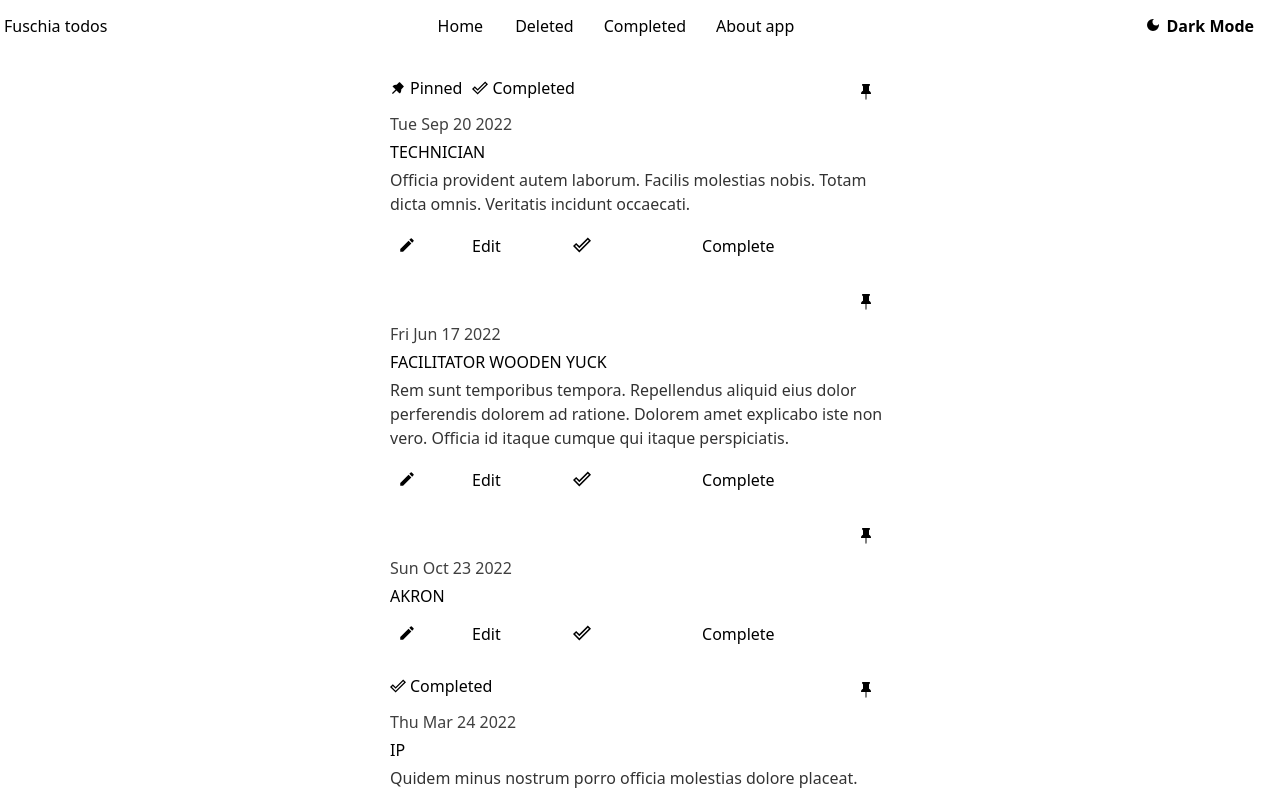
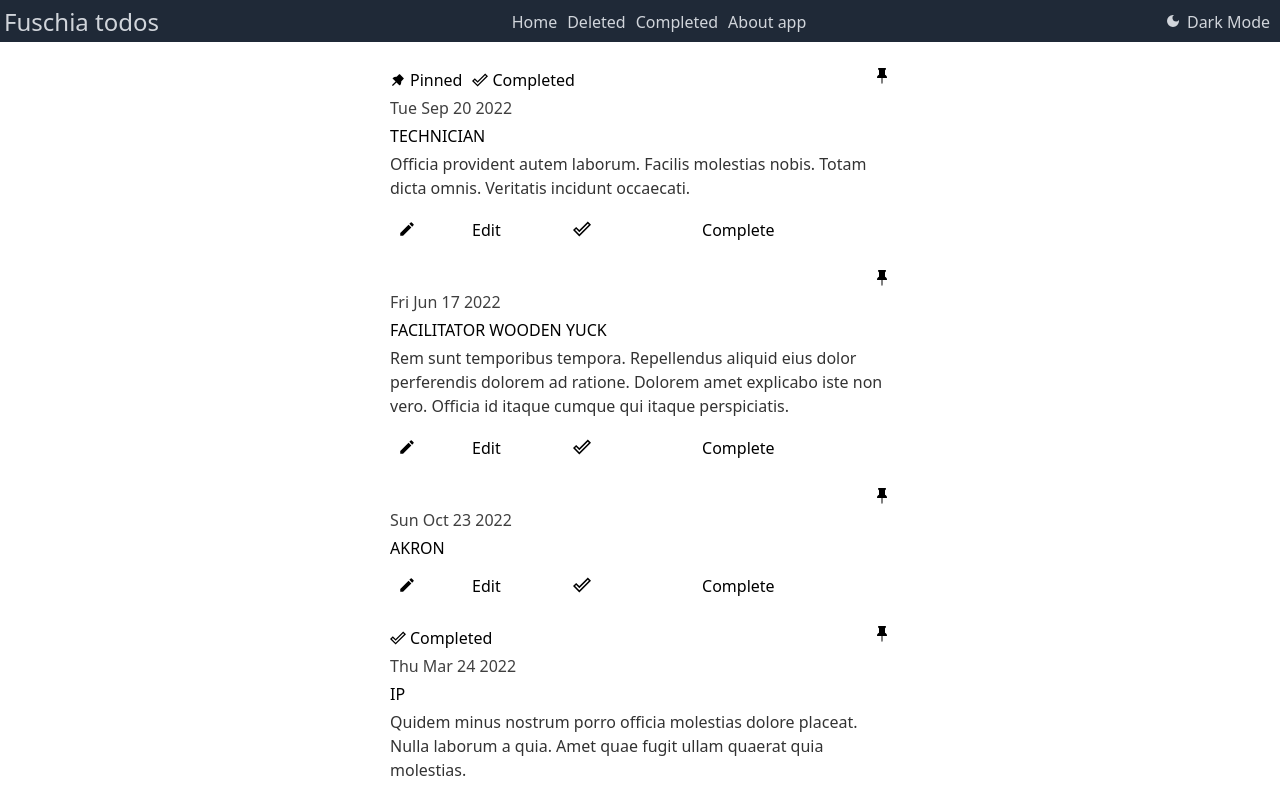
Before and after one commit to kaboomblam/tododarklight, a React (Vite) app: page / in a window 1280 px wide. Shown: the top 794 px of the page. Built offline with nearby package versions, Linux system fonts and the light colour scheme.

Commit message:
Restart to style navbar with tailwind css classes

```diff
--- a/src/components/NavBar.tsx
+++ b/src/components/NavBar.tsx
@@ -9,9 +9,9 @@ const NavBar = () => {
   const location = useLocation();
 
   return (
-    <nav className="p-1 bg-primary">
+    <nav className="p-1 bg-gray-800 text-gray-300">
       <div className="app-content mt-0.5 flex items-center justify-between gap-2 bg-red-500/0">
-        <p className="headline-small">Fuschia todos</p>
+        <p className="text-2xl">Fuschia todos</p>
         <ul className="hidden md:flex gap-2.5 title-medium transition-all">
           {Object.entries(NAV_BAR_PATHS).map(([key, value]) => {
             return (
--- a/src/css/index.css
+++ b/src/css/index.css
@@ -2,56 +2,6 @@
 @tailwind components;
 @tailwind utilities;
 
-@layer base {
-  nav {
-    /* @apply mds-on-surface mds-surface-text; */
-  }
+@layer base {}
 
-  nav li {
-    transition: all 0.3s ease-in-out;
-    border-radius: theme("borderRadius.full");
-    padding: theme("padding.0") theme("padding[2.5]");
-  }
-
-  nav li:hover {
-    /* background-color: var(--md-sys-color-surface-tint); */
-    cursor: pointer;
-  }
-
-}
-
-@layer utilities {
-  nav li.active {
-    /* background-color: var(--md-sys-color-tertiary); */
-    padding: theme("padding.0") theme("padding.3");
-  }
-
-  nav li.active:hover {
-    /* @apply mds-surface-text; */
-  }
-
-  .btn-primary {
-    /* @apply mds-title-small; */
-    /* background-color: var(--md-sys-color-tertiary-container); */
-    /* color: var(--md-sys-color-tertiary); */
-    font-weight: theme("fontWeight.bold");
-    padding: theme("padding.2") theme("padding.4");
-    border-radius: theme("borderRadius.DEFAULT");
-    transition: all 0.2s ease-in-out;
-  }
-
-  .btn-primary:hover {
-    /* background-color: var(--md-sys-color-tertiary); */
-    /* color: var(--md-sys-color-tertiary-container); */
-  }
-
-  .app-content {
-    @apply mx-auto;
-  }
-
-  @screen md {
-    .app-content {
-      @apply container;
-    }
-  }
-}
+@layer utilities {}
```
